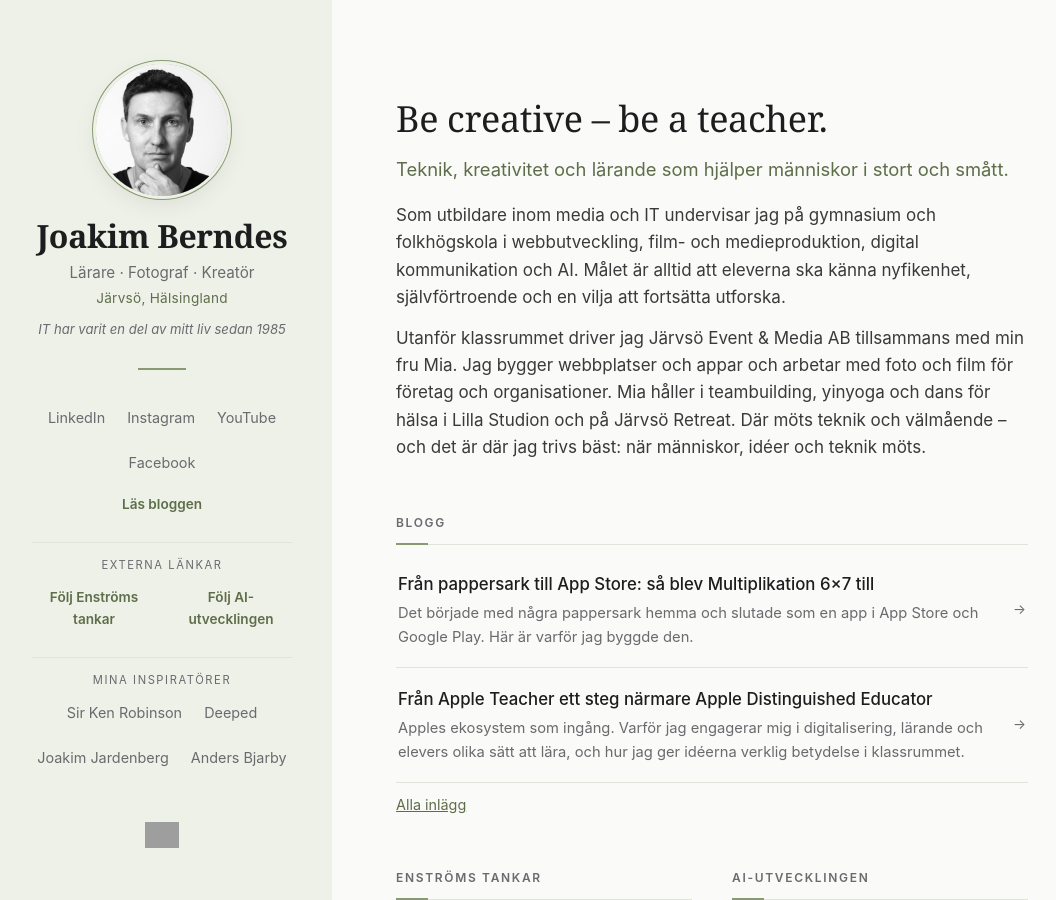
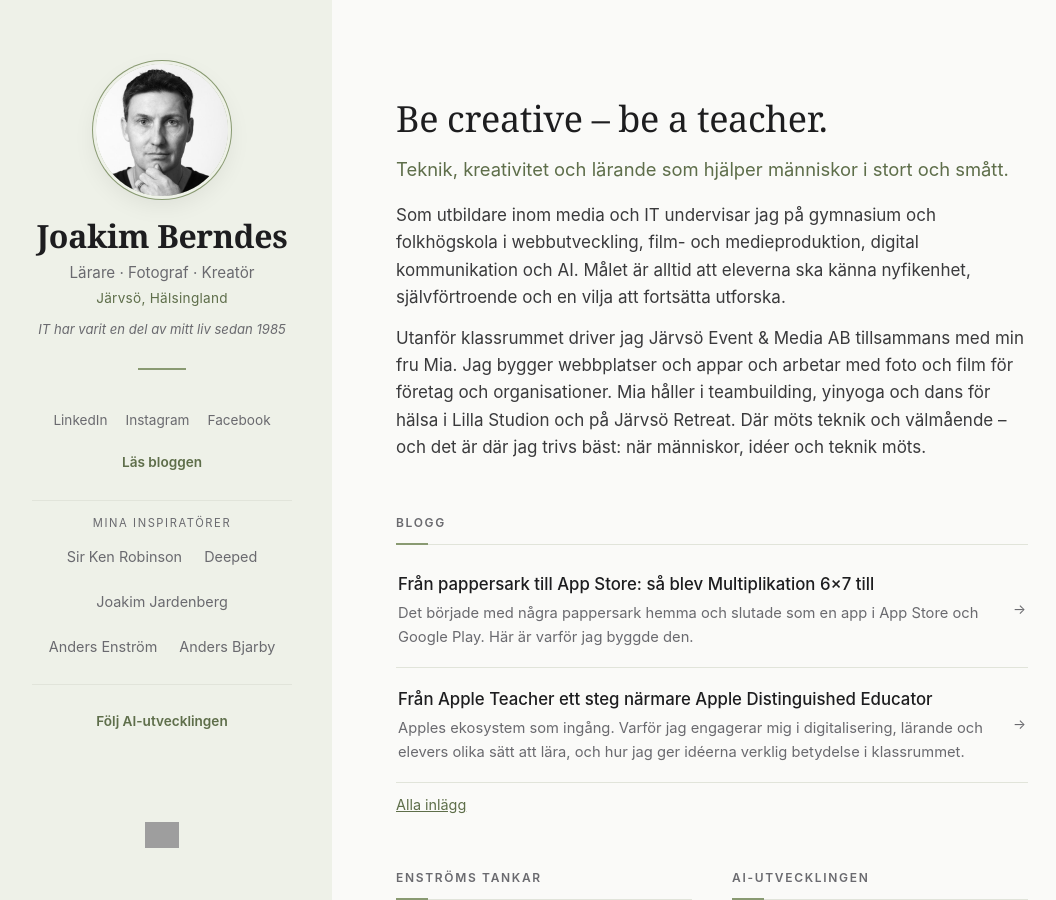
Before and after one commit to jberndes/jberndes.github.io, a Jekyll site: the page built from index.html, in a window 1280 px wide and 900 px high. Shown: the whole window, without its empty margins (8-1064 px from the left). Built offline with Jekyll 4.4.1, drawn with Linux system fonts in a browser that asks for light colours; grey boxes are pictures that could not be loaded.

Commit message:
Meny: inspiratörer, Följ AI-utvecklingen, färre sociala länkar
Co-Authored-By: Claude Sonnet 5.5 <noreply@anthropic.com>
Claude-Session: https://claude.ai/code/session_01EHEf1UELdVEwTeZb2owzdv

```diff
--- a/index.html
+++ b/index.html
@@ -385,24 +385,13 @@
       <hr class="avdelare">
 
       <nav aria-label="Profiler och blogg">
-      <ul class="sociala">
+      <ul class="sociala foljrad">
         <li><a href="https://www.linkedin.com/in/jberndes/" target="_blank" rel="noopener">LinkedIn<span class="dold"> (öppnas i ny flik)</span></a></li>
         <li><a href="https://www.instagram.com/jberndes/" target="_blank" rel="noopener">Instagram<span class="dold"> (öppnas i ny flik)</span></a></li>
-        <li><a href="https://www.youtube.com/@jBerndes" target="_blank" rel="noopener">YouTube<span class="dold"> (öppnas i ny flik)</span></a></li>
         <li><a href="https://www.facebook.com/jBerndes/" target="_blank" rel="noopener">Facebook<span class="dold"> (öppnas i ny flik)</span></a></li>
       </ul>
       <ul class="sociala foljrad">
         <li><a class="intern" href="/blogg/">Läs bloggen</a></li>
-      </ul>
-      </nav>
-
-      <hr class="linje">
-
-      <nav aria-labelledby="h-externa">
-      <p class="etikett" id="h-externa">Externa länkar</p>
-      <ul class="sociala foljrad">
-        <li><a class="intern" href="/enstroms-tankar/">Följ Enströms tankar</a></li>
-        <li><a class="intern" href="/ai/">Följ AI-utvecklingen</a></li>
       </ul>
       </nav>
 
@@ -414,7 +403,16 @@
         <li><a href="https://www.ted.com/speakers/sir_ken_robinson" target="_blank" rel="noopener">Sir Ken Robinson<span class="dold"> (öppnas i ny flik)</span></a></li>
         <li><a href="https://deepedition.substack.com" target="_blank" rel="noopener">Deeped<span class="dold"> (öppnas i ny flik)</span></a></li>
         <li><a href="https://jardenberg.se/" target="_blank" rel="noopener">Joakim Jardenberg<span class="dold"> (öppnas i ny flik)</span></a></li>
+        <li><a href="https://enstrm.substack.com/" target="_blank" rel="noopener">Anders Enström<span class="dold"> (öppnas i ny flik)</span></a></li>
         <li><a href="https://www.linkedin.com/in/andersbjarby/" target="_blank" rel="noopener">Anders Bjarby<span class="dold"> (öppnas i ny flik)</span></a></li>
+      </ul>
+      </nav>
+
+      <hr class="linje">
+
+      <nav aria-label="Följ nyheter och tankar">
+      <ul class="sociala foljrad">
+        <li><a class="intern" href="/ai/">Följ AI-utvecklingen</a></li>
       </ul>
       </nav>
 
```
